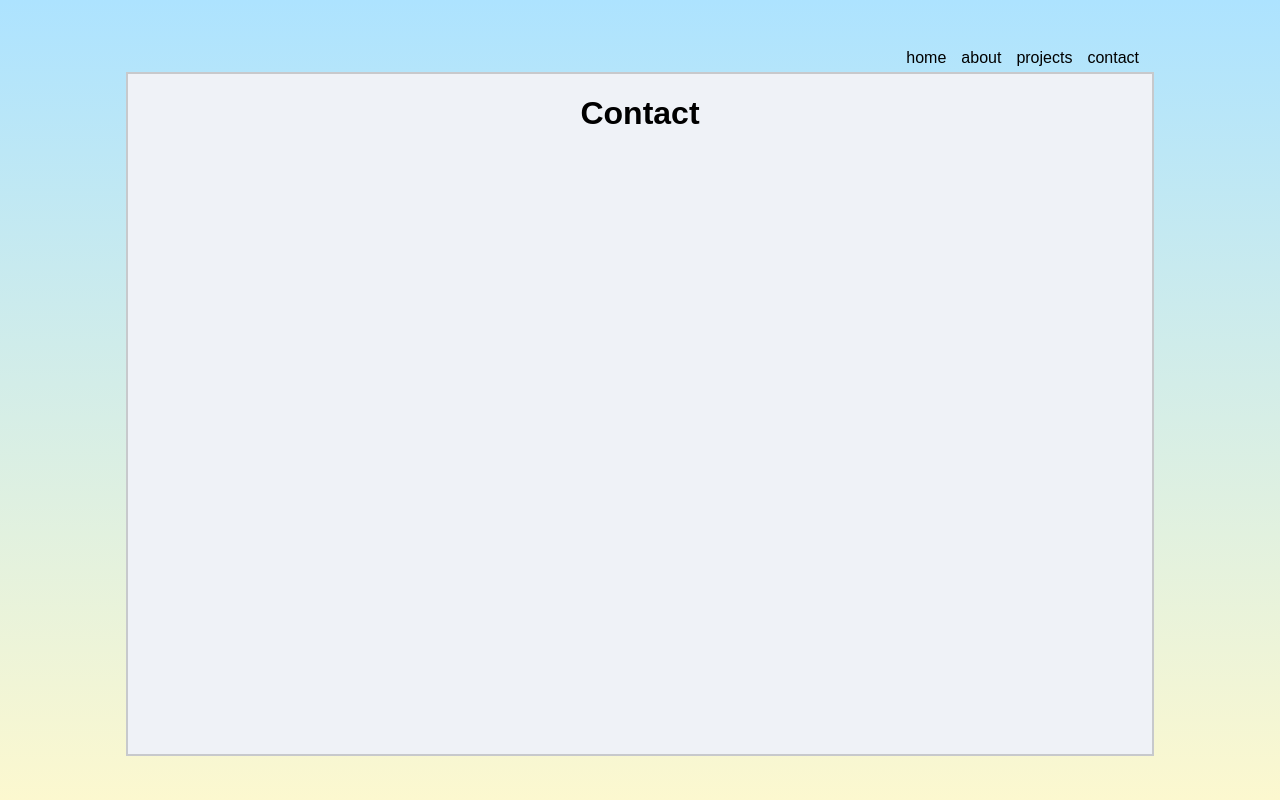
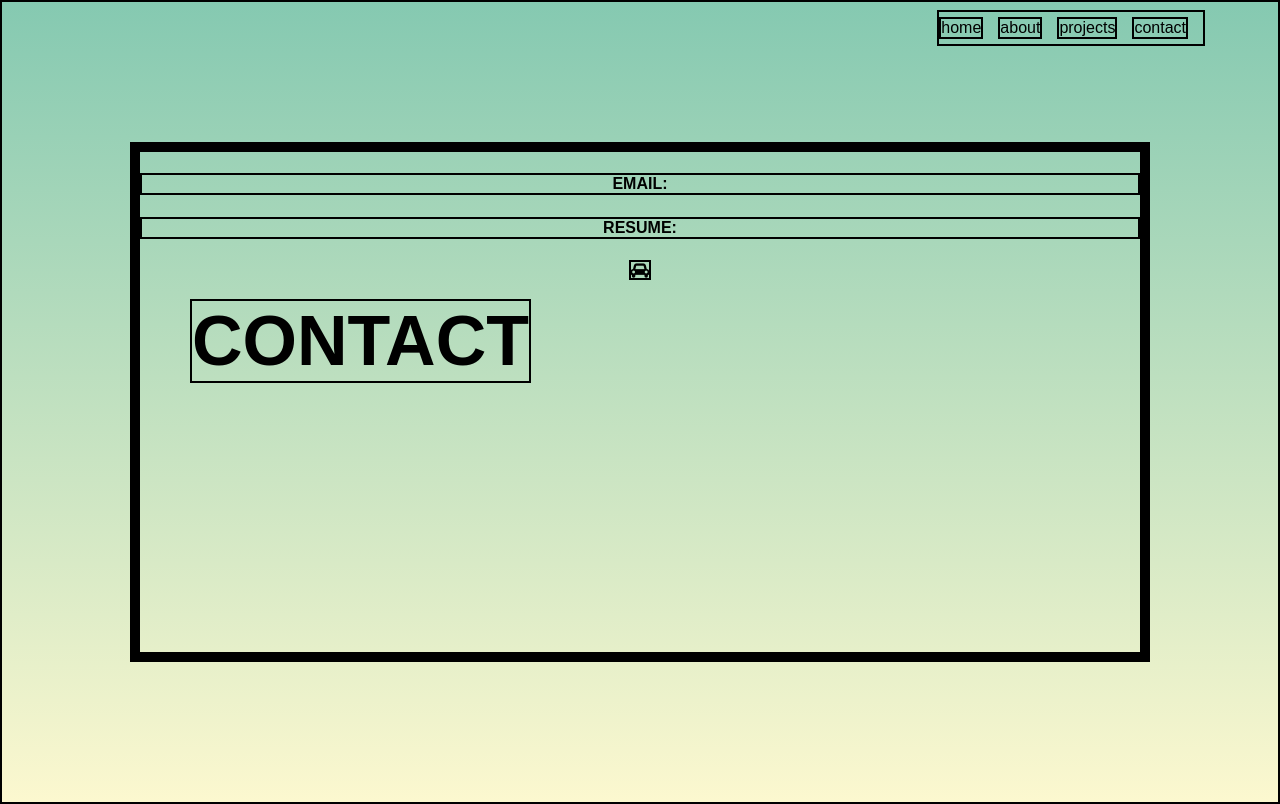
Before and after one commit to bethbarnes/bethcbarnes.com, a React (Create React App) app: page /contact in a window 1280 px wide. Built offline with nearby package versions, Linux system fonts and the light colour scheme.

Commit message:
feat(Contact): format contact page, adding font awesome stylesheet

```diff
--- a/public/index.html
+++ b/public/index.html
@@ -10,6 +10,7 @@
     -->
     <link rel="manifest" href="%PUBLIC_URL%/manifest.json">
     <link rel="shortcut icon" href="%PUBLIC_URL%/favicon.ico">
+    <link rel="stylesheet" href="https://cdnjs.cloudflare.com/ajax/libs/font-awesome/4.7.0/css/font-awesome.min.css">
     <!--
       Notice the use of %PUBLIC_URL% in the tags above.
       It will be replaced with the URL of the `public` folder during the build.
--- a/src/About.js
+++ b/src/About.js
@@ -10,7 +10,6 @@ class About extends Component {
   render() {
     return (
       <div className="About">
-      <Navbar />
         <div className="inner-white-container gray-border">
           <h2 className="about-header"> {'// Hello World'} </h2>
           <img className="desktop-image"
--- a/src/App.js
+++ b/src/App.js
@@ -1,6 +1,6 @@
 import React, { Component } from 'react'
 import './App.css'
-import { Home, About, Projects, Contact } from './index'
+import { Home, About, Projects, Contact, Navbar } from './index'
 import { BrowserRouter, Route } from 'react-router-dom'
 
 class App extends Component {
@@ -9,6 +9,7 @@ class App extends Component {
       <div className="App">
       <BrowserRouter>
         <div>
+          <Navbar />
           <Route exact path='/' component={Home} />
           <Route path='/about' component={About}/>
           <Route path='/projects' component={Projects} />
--- a/src/Contact.js
+++ b/src/Contact.js
@@ -6,10 +6,11 @@ class Contact extends Component{
   render(){
     return (
       <div className="contact">
-        <Navbar />
-        <div className="inner-white-container gray-border">
-          <h1> Contact</h1>
-        </div>
+        <h1 className="contact-text" >CONTACT</h1>
+        <h4> EMAIL: </h4>
+        <h4> RESUME: </h4>
+        <i class="fa fa-car"></i>
+
       </div>
     )
   }
--- a/src/Projects.js
+++ b/src/Projects.js
@@ -9,7 +9,6 @@ class Projects extends Component {
     console.log('data', projectData)
     return (
       <div className="projects">
-        <Navbar />
         <div className="inner-white-container gray-border" >
         {projectData.map((project)=> {
           return (
--- a/src/index.css
+++ b/src/index.css
@@ -1,12 +1,12 @@
-/* * {
+* {
   border-style: solid;
   border-width: 2px;
-} */
+}
 
 /* #eff2f7 */
 
 html {
-  background: linear-gradient(#ade3ff, #fcf8cf);
+  background: linear-gradient(#85C9B1, #fcf8cf);
   display: flex;
   align-items: center;
   justify-content: center;
@@ -41,6 +41,19 @@ body {
   display: flex;
   flex-direction: row;
   justify-content: center;
+}
+
+.contact {
+  height: 500px;
+  width: 1000px;
+  position: relative;
+}
+
+.contact-text {
+  font-size: 70px;
+  position: absolute;
+  top: 100px;
+  left: 50px;
 }
 
 .desktop-image {
@@ -105,6 +118,9 @@ body {
   margin: 0px;
   display: flex;
   justify-content: flex-end;
+  position: absolute;
+  top: 10px;
+  right: 75px;
 }
 
 .navbar-link:hover {
```
